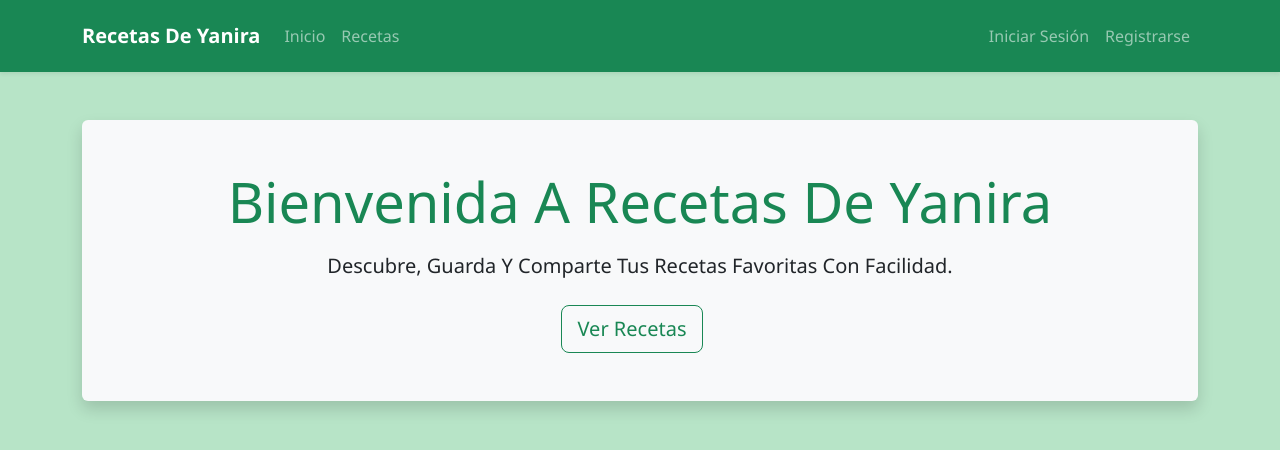
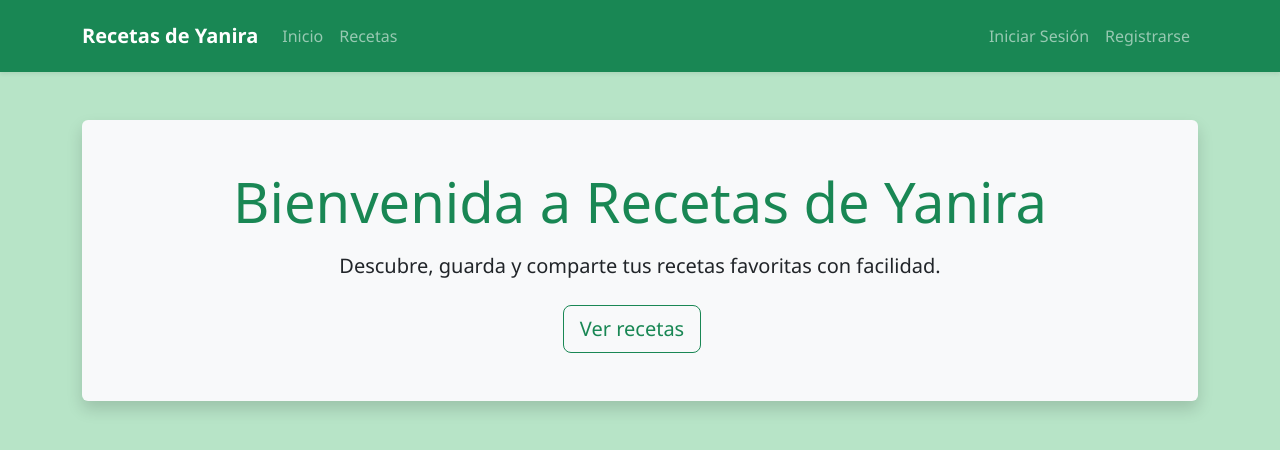
Before and after one commit to YaniraGS/ProyectoIntegrado, an Angular app in the folder frontend/recetas-de-yanira/: page / in a window 1280 px wide. Shown: the top 450 px of the page. Built offline with nearby package versions, Linux system fonts and the light colour scheme.

Commit message:
ajuste estilos

```diff
--- a/frontend/recetas-de-yanira/src/app/pages/register/register.component.ts
+++ b/frontend/recetas-de-yanira/src/app/pages/register/register.component.ts
@@ -24,7 +24,7 @@ export class RegisterComponent {
 
     this.authService.register(this.email, this.password).subscribe({
       next: () => this.router.navigate(['/login']),
-      error: () => this.errorMessage = 'Error al registrarse'
+      error: () => this.errorMessage = 'Error al registrarse. El correo electronico ya existe'
     });
   }
 }
--- a/frontend/recetas-de-yanira/src/styles.css
+++ b/frontend/recetas-de-yanira/src/styles.css
@@ -1,7 +1,7 @@
 body {
   background-color: #B7E4C7 !important;
   font-family: 'Segoe UI', sans-serif;
-  text-transform: capitalize;
+  text-transform:initial uppercase;
 
 }
 
```
